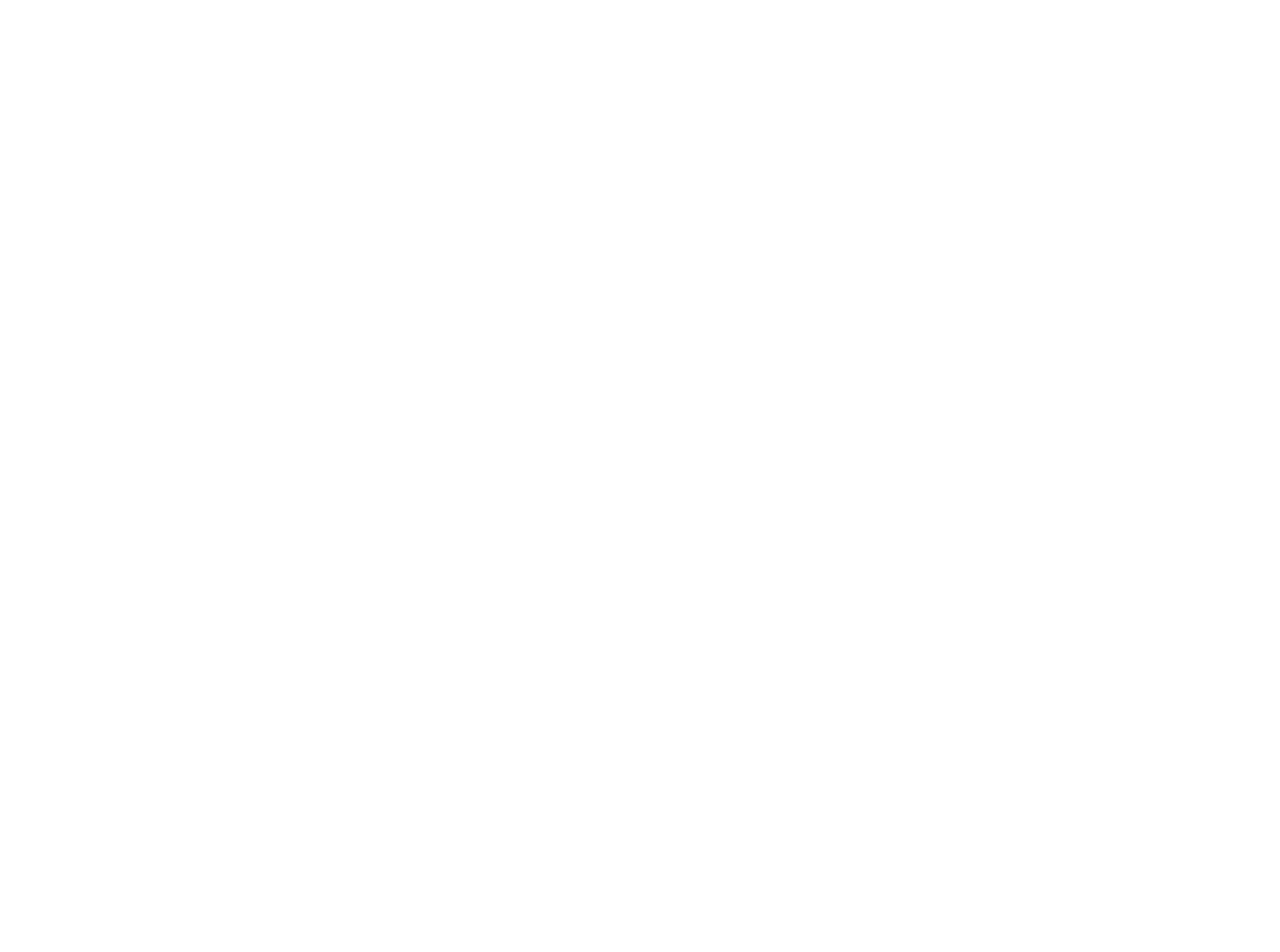
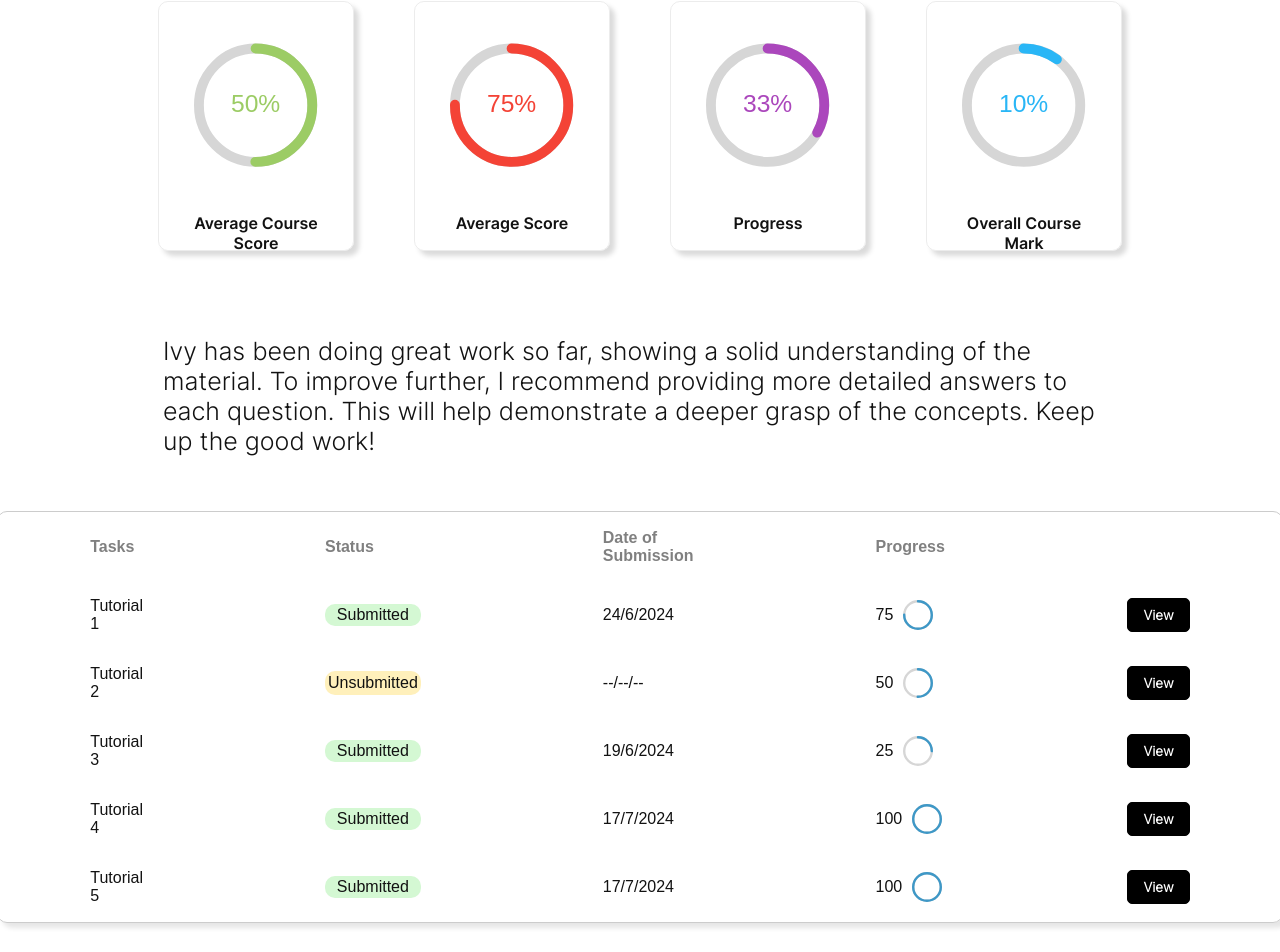
Before and after one commit to ICAS03/uni-portal, a React (Vite) app: page / in a window 1280 px wide. Before the commit this address had no page. Shown: the part 170-1122 px from the top of the page. Before the commit the page ends 800 px from the top, so only its background shows below. Built offline with nearby package versions, Linux system fonts and the light colour scheme.

Commit message:
Module Statistic Component

```diff
--- a/package.json
+++ b/package.json
@@ -12,6 +12,7 @@
   "dependencies": {
     "react": "^18.3.1",
     "react-bootstrap": "^2.10.4",
+    "react-circular-progressbar": "^2.1.0",
     "react-dom": "^18.3.1",
     "react-router-dom": "^6.24.0"
   },
--- a/src/App.jsx
+++ b/src/App.jsx
@@ -5,12 +5,14 @@
 import { BrowserRouter as Router, Route, Routes } from "react-router-dom";
 import Dashboard from './components/Dashboard/dashboard'
 import MyCourses from './components/MyCourses/mycourses'
+import ModuleStat from './components/moduleStatistic/moduleStat';
 
 
 function App() {
   return (
     <Router>
       <Routes>
+        <Route path='/' element={<ModuleStat></ModuleStat>}></Route>
         <Route path='/dashboard' element={<Dashboard></Dashboard>}></Route>
         <Route path='/mycourses' element={<MyCourses></MyCourses>}></Route>
       </Routes>
--- /dev/null
+++ b/src/components/moduleStatistic/moduleStat.css
@@ -0,0 +1,52 @@
+.card-cont{
+    display: inline-flex;
+    justify-content: center;
+    width: 100%
+  }
+
+  .aiReview{
+    text-align: left;
+    max-width: 100%;
+    margin-top: 40px;
+    font-family: Arial, san-serif;
+    font-size: 25px;
+    padding: 35px;
+  }
+
+  .main-Cont{
+    margin-left: 10%;
+    margin-right: 10%;
+    padding-bottom: 10%;
+  }
+
+  .card{
+    border: 1px solid rgba(232, 232, 232, 0.797);
+    border-radius: 10px;
+    box-shadow: 5px 5px 5px rgba(0, 0, 0, 0.144);
+    padding: 20px;
+    margin: 10px;
+    margin-right: 30px;
+    margin-left: 30px;
+    margin-top: 3%;
+    text-align: center;
+    width: 360px;
+    height: 250px;
+    display: inline-block;
+  }
+
+  .title{
+    text-align: left;
+    font-family: Arial, san-serif;
+  }
+
+  .card .card-title{
+    font-family: Arial, san-serif;
+    font-size: 16px;
+    padding-top: 25px;
+  }
+
+  .card .circle{
+   height: 80%;
+   width: 80%;
+   font-family: Arial, san-serif;
+  }
--- /dev/null
+++ b/src/components/moduleStatistic/moduleStat.jsx
@@ -0,0 +1,28 @@
+import React from 'react';
+import ModuleStatCard from './moduleStatCard.jsx'
+import TaskTable from './taskTable.jsx'
+import './moduleStat.css'
+import Navbar from '../Navbar/navbar';
+
+const moduleStat = () =>{
+    return (
+      <>
+      <Navbar/>
+      <h1 style={{marginLeft:'70px', marginTop:'30px'}}>Software Engineering</h1>
+      <div className='main-Cont'>
+      <div className="card-cont">
+      <ModuleStatCard name = "Average Course Score" score = {50} color='#9CCC65'/>
+      <ModuleStatCard name = "Average Score" score = {75} color='#F44336'/>
+      <ModuleStatCard name = "Progress" score = {33} color='#AB47BC'/>
+      <ModuleStatCard name = "Overall Course Mark" score = {10} color='#29B6F6'/>
+      </div>
+      <div className="aiReview">
+      <p>Ivy has been doing great work so far, showing a solid understanding of the material. To improve further, I recommend providing more detailed answers to each question. This will help demonstrate a deeper grasp of the concepts. Keep up the good work!</p>
+      </div>
+      <TaskTable/>
+      </div>
+      </>
+    )
+  }
+
+  export default moduleStat
--- /dev/null
+++ b/src/components/moduleStatistic/moduleStatCard.jsx
@@ -0,0 +1,18 @@
+import React from 'react';
+import { CircularProgressbar, buildStyles } from "react-circular-progressbar";
+import "react-circular-progressbar/dist/styles.css";
+import './moduleStat.css'
+
+function moduleStatCard(props){
+
+    return(
+        <div className="card">
+            <CircularProgressbar className="circle" value = {props.score} text = {`${props.score}%`} styles={buildStyles({
+                    pathColor: props.color,
+                    textColor: props.color
+                })}/>
+            <h3 className="card-title">{props.name}</h3>
+        </div>
+    );
+}
+export default moduleStatCard
--- /dev/null
+++ b/src/components/moduleStatistic/taskTable.css
@@ -0,0 +1,76 @@
+.TaskTable{
+    margin-top: 20px;
+    border: 1px solid hsl(0, 0%, 80%);
+    border-radius: 10px;
+    box-shadow: 5px 5px 5px hsl(0, 0%, 0%, 0.1);
+    text-align: left;
+    font-family: Arial, san-serif;
+    border-collapse: separate;
+  }
+
+  .TaskTable td ,th{
+    padding:15px 90px;
+  }
+
+
+  .TaskTable th{
+      color: grey;
+  }
+
+  .TaskTableContainer{
+     display:flex;
+     justify-content: center;
+  }
+
+  .Submitted{
+    background-color: #d4f8d3;
+    border-radius: 10px;
+    padding:2px;
+    text-align: center;
+  }
+
+  .Unsubmitted{
+    background-color: #FFF0BB;
+    border-radius: 10px;
+    padding:3px;
+    text-align: center;
+  }
+
+  .ProgbarTableCont1{
+    display:flex;
+    align-items: center; /* aligns item vertically*/
+    align-content:space-between;
+    min-width:70px;
+    max-width:70px;
+  }
+
+  /* .ProgbarTableCont1 div{
+    border:1px solid black;
+  } */
+
+  .ProgbarTableCont2{
+    max-width:30px;
+    margin-left: 10px;
+  }
+
+  .SummaryText{
+    margin: 15px 0px;
+    text-align: center;
+  }
+
+  .btn{
+    border:1px solid black;
+    padding:8px 15px;
+    border-radius: 5px;
+    color:White;
+    background-color: black;
+    font-weight: bold;
+    transition-duration:0.4s;
+    cursor:pointer;
+  }
+
+  .btn:hover {
+    background-color: white;
+    color:black;
+
+  }
--- /dev/null
+++ b/src/components/moduleStatistic/taskTable.jsx
@@ -0,0 +1,129 @@
+import React from 'react';
+import './taskTable.css'
+import { CircularProgressbar } from 'react-circular-progressbar';
+import 'react-circular-progressbar/dist/styles.css';
+
+
+function TaskTable(){
+    return(
+        <>
+            <div className="TaskTableContainer">
+                <table className="TaskTable">
+                    <tr>
+                        <th>Tasks</th>
+                        <th>Status</th>
+                        <th>Date of Submission</th>
+                        <th>Progress</th>
+                        <th></th>
+                    </tr>
+
+                    <tr>
+                        <td>Tutorial 1</td>
+                        <td>
+                            <div className="Submitted">
+                                Submitted
+                            </div>
+
+                        </td>
+                        <td>24/6/2024</td>
+                        <td>
+                                <div className='ProgbarTableCont1'>75
+                                    <div className='ProgbarTableCont2'>
+                                        <CircularProgressbar value={75} />
+                                    </div>
+                                </div>
+                        </td>
+                        <td><button className="btn">
+                                View
+                            </button></td>
+                    </tr>
+
+                    <tr>
+                        <td>Tutorial 2</td>
+                        <td>
+                            <div className="Unsubmitted">
+                                Unsubmitted
+                            </div>
+                        </td>
+                        <td>--/--/--</td>
+                        <td>
+                            <div className='ProgbarTableCont1'>50
+                                <div className='ProgbarTableCont2'>
+                                    <CircularProgressbar value={50} />
+                                </div>
+                            </div>
+                        </td>
+                        <td><button className="btn">
+                                View
+                            </button></td>
+                    </tr>
+
+                    <tr>
+                        <td>Tutorial 3</td>
+                        <td>
+                            <div className="Submitted">
+                                Submitted
+                            </div>
+                        </td>
+                        <td>19/6/2024</td>
+                        <td>
+                            <div className='ProgbarTableCont1'>25
+                                <div className='ProgbarTableCont2'>
+                                    <CircularProgressbar value={25} />
+                                </div>
+                            </div>
+                        </td>
+                        <td><button className="btn">
+                                View
+                            </button></td>
+                    </tr>
+
+                    <tr>
+                        <td>Tutorial 4</td>
+                        <td>
+                            <div className="Submitted">
+                                Submitted
+                            </div>
+                        </td>
+                        <td>17/7/2024</td>
+                        <td>
+                            <div className='ProgbarTableCont1'>100
+                                <div className='ProgbarTableCont2'>
+                                    <CircularProgressbar value={100}/>
+                                </div>
+                            </div>
+                        </td>
+                        <td><button className="btn">
+                                View
+                            </button></td>
+                    </tr>
+
+                    <tr>
+                        <td>Tutorial 5</td>
+                        <td>
+                            <div className="Submitted">
+                                Submitted
+                            </div>
+                        </td>
+                        <td>17/7/2024</td>
+                        <td>
+                            <div className='ProgbarTableCont1'>
+                                <div>100</div>
+                                <div className='ProgbarTableCont2'>
+                                    <CircularProgressbar value={100} />
+                                </div>
+                            </div>
+                        </td>
+                        <td><button className="btn">
+                                View
+                            </button></td>
+                    </tr>
+
+                </table>
+
+            </div>
+        </>
+    );
+}
+
+export default TaskTable
```
Also changed, not shown: 1 other file (tests, documents, lock files or other folders).
